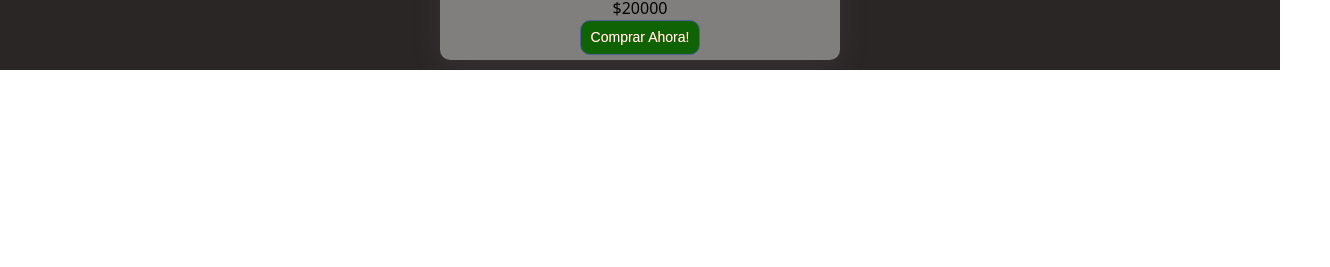
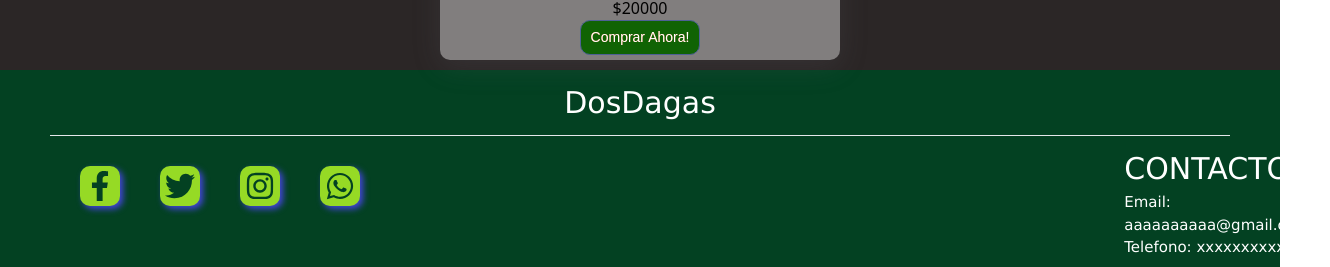
Before and after one commit to tomiw123/Henry-PF, a React (Vite) app in the folder client/: page / in a window 1280 px wide. Shown: the part 1956-2223 px from the top of the page, 1330 px wide, since content can reach past the window. Before the commit the page ends 2026 px from the top, so only its background shows below. Built offline with nearby package versions, Linux system fonts and the light colour scheme; no server answers.

Commit message:
continuacion de footer

```diff
--- a/client/src/App.jsx
+++ b/client/src/App.jsx
@@ -9,6 +9,7 @@ import Home from "./component/Home/Home";
 import Nav from './component/Navbar/Nav';
 import SearchBar from './component/SearchBar/SearchBar';
 import Recipes from './component/Recipes/Recipes'
+import Footer from "./component/Footer/Footer";
 
 
 function App() {
@@ -25,6 +26,7 @@ function App() {
         <Route path="/recipes" element={<Recipes/>} />
         <Route path="/product" element={<CardProduct/>} />
       </Routes>
+      <Footer/>
     </div>
   );
 }
--- /dev/null
+++ b/client/src/component/Footer/Footer.css
@@ -0,0 +1,58 @@
+.footer{
+    min-height: 200px;
+    background-color: #034122;
+}
+
+.logo{
+    justify-content: center;
+    align-items: center;
+    padding-top: 10px;
+}
+
+.logo h1{
+    font-size: 30px;
+    display: flex;
+    align-items: center;
+    justify-content: center;
+    font-family: Verdana, Geneva, Tahoma, sans-serif;
+}
+
+.contact{
+    display: flex;
+    justify-content: flex-start;
+    margin-left: 60px;
+}
+
+.rs{
+    background-color: #96da25;
+    width: 40px;
+    height: 40px;
+    margin: 20px;
+    border-radius: 25%;
+    display: flex;
+    justify-content: center;
+    align-items: center;
+    filter: drop-shadow(3px 3px 3px #4444dd);
+}
+
+
+.icon{
+    color: #034122;
+    width: 30px;
+    height: 30px;
+}
+
+.teldic{
+    margin-left: 61%;
+
+    font-size: 30px;
+    color: white;
+    font-weight: 500;
+    font-family: Verdana, Geneva, Tahoma, sans-serif;
+    width: 300px;
+}
+
+.teldic h2{
+    font-size: 15px;
+    margin-right: 20px;
+}
--- a/client/src/component/Footer/Footer.jsx
+++ b/client/src/component/Footer/Footer.jsx
@@ -1,11 +1,46 @@
 import React from 'react'
+import { Link } from "react-router-dom";
+import { FaFacebookF, FaTwitter, FaInstagram, FaWhatsapp } from "react-icons/fa"
+import './Footer.css'
 
+const Footer = () => {
+  return (
+    <div className="footer">
+      <div className='logo'>
+        <Link to="/" style={{ color:"#ffffff"}}>
+            <div>
+              <h1>
+              DosDagas
+              </h1>
+              </div>
+        </Link>
+      </div>
+      <hr style={{ margin:"10px 50px", color:"#96da25"}}/>
+      <div className="contact">
+        <a href="#">
+        <div className='rs'><FaFacebookF className='icon'/></div>
+        </a>
+        <a href="#">
+        <div className='rs'><FaTwitter className='icon'/></div>
+        </a>
+        <a href="#">
+        <div className='rs'><FaInstagram className='icon'/></div>
+        </a>
+        <a href="#">
+        <div className='rs'><FaWhatsapp className='icon'/></div>
+        </a>
+        <div className='teldic'>
+          <Link to={'/contacto'}>
+          <h1>
+            CONTACTO
+          </h1>
+          </Link>
+          <h2>Email: aaaaaaaaaa@gmail.com</h2>
+          <h2>Telefono: xxxxxxxxxxx</h2>
+        </div>
+      </div>
+    </div>
 
-function Footer() {
-  return (
-  <div className="bg-white w-full text-center h-auto">
-  <h2 className="text-black text-2xl font-mono ">Footer</h2>
- </div>
   )
 }
 
--- a/client/src/context/auth.jsx
+++ b/client/src/context/auth.jsx
@@ -86,6 +86,7 @@ export function AuthProvider ({children}){
         const response = await signOut(auth)
         console.log(response)
         setUser("")
+        navigate("/")
     }
 
     const resetPassword = async (email) =>{
```
Also changed, not shown: client/src/component/Products/Products.jsx (+5 -11 lines).
